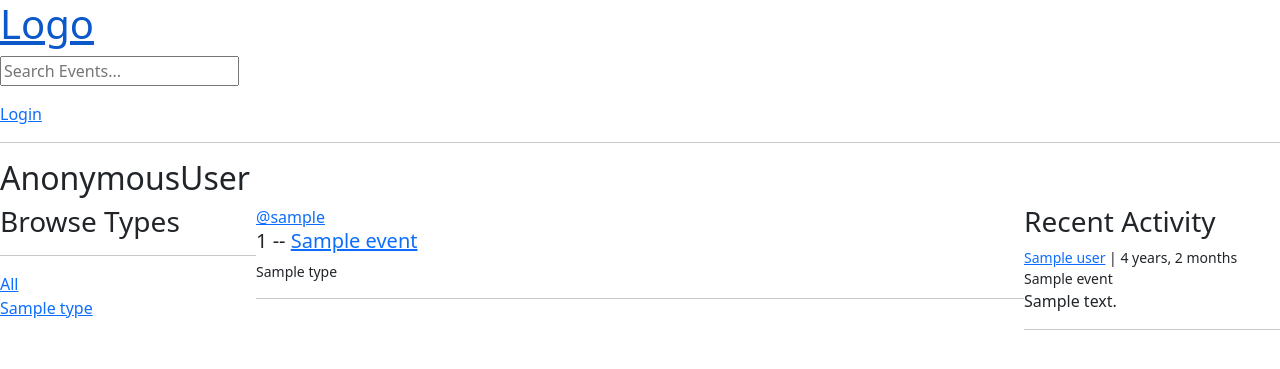
After one commit to chaeu/EventHub, a Django app: template base/templates/base/profile.html in a window 1280 px wide. The commit adds this page. Shown: the top 369 px of the page. Run offline with Django 3.2, Linux system fonts and the light colour scheme; the template is opened without the code that fills it: most values are stand-ins (such as "Sample title", 1, 10 or a date in 2020).

Commit message:
Add user profile page and profile links

```diff
--- a/base/templates/base/activity_component.html
+++ b/base/templates/base/activity_component.html
@@ -1,7 +1,7 @@
 <h3>Recent Activity</h3>
 {% for event_message in  event_messages %}
 <div>
-    <small>{{event_message.user}} | {{event_message.created|timesince}} </small>
+    <small><a href="{% url "profile" event_message.user.id %}">{{event_message.user}}</a> | {{event_message.created|timesince}} </small>
     <small>{{event_message.event}}</small>
     <p>{{event_message}}</p>
     {% if request.user == event_message.user %}
--- a/base/templates/base/events_component.html
+++ b/base/templates/base/events_component.html
@@ -6,7 +6,7 @@
             <a href="{% url "update-event" event.id %}">Update Event</a>
             <a href="{% url "delete-event" event.id %}"> Delete</a>
             {% endif %}
-            <span>@{{event.host.username}}</span>
+            <span><a href="{% url "profile" event.host.id %}">@{{event.host.username}}</a></span>
             <h5>{{event.id}} -- <a href="{% url "event" event.id %}">{{event.name}}</a></h5>
             <small>{{event.type.name}}</small>
             <hr>
--- /dev/null
+++ b/base/templates/base/profile.html
@@ -0,0 +1,30 @@
+{% extends "main.html" %}
+
+
+{% block content %}
+
+<style>
+    .profile-container{
+        display:grid;
+        grid-template-columns: 1fr 3fr 1fr;
+    }
+</style>
+
+<h2>{{user}}</h2>
+<div class="profile-container">
+
+    <div>
+        {% include "base/types_component.html" %}
+    </div>
+
+    <div>
+        {% include "base/events_component.html" %}
+    </div>
+
+    <div>
+        {% include "base/activity_component.html" %}
+    </div>
+
+</div>
+
+{% endblock content %}
--- a/base/urls.py
+++ b/base/urls.py
@@ -5,6 +5,7 @@ urlpatterns = [
     path("login/", views.loginPage, name="login"),
     path("logout/", views.logoutUser, name="logout"),
     path("register/", views.registerPage, name="register"),
+    path("profile/<str:pk>/", views.profilePage, name="profile"),
     path("", views.home, name="home"),
     path("event/<str:pk>/", views.event, name="event"),
     path("create-event/", views.createEvent, name ="create-event"),
--- a/templates/navbar.html
+++ b/templates/navbar.html
@@ -11,4 +11,7 @@
 {% else %}
 <a href="{% url "login" %}">Login</a>
 {% endif %}
+{% if request.user.is_authenticated %}
+<a href="{% url "profile" user.id %}">ProfilePage</a>
+{% endif %}
 <hr>
```
Also changed, not shown: base/views.py (+19 -0 lines), base/migrations/0007_event_capacity_event_date_event_participants_and_more.py (added).
